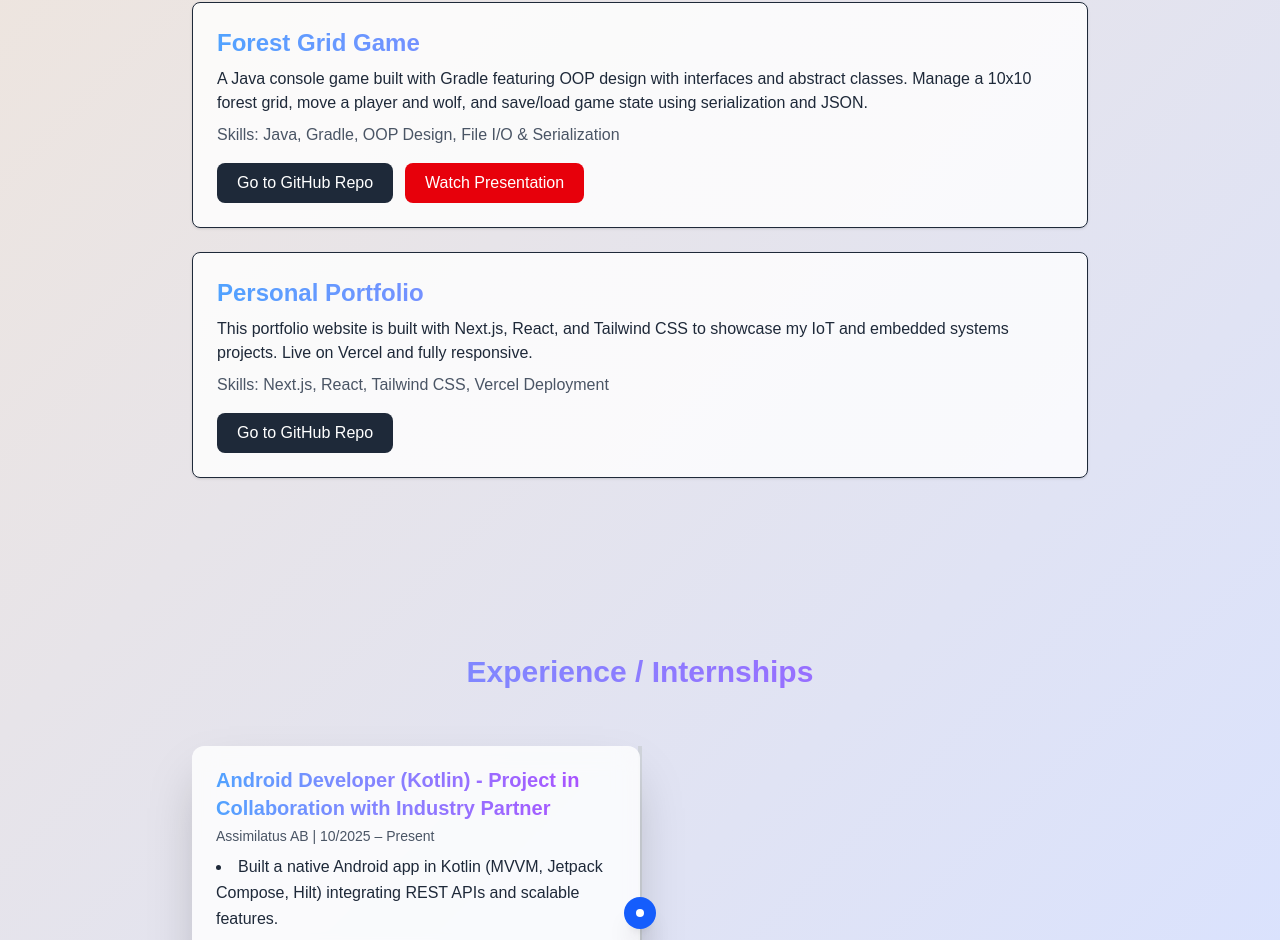
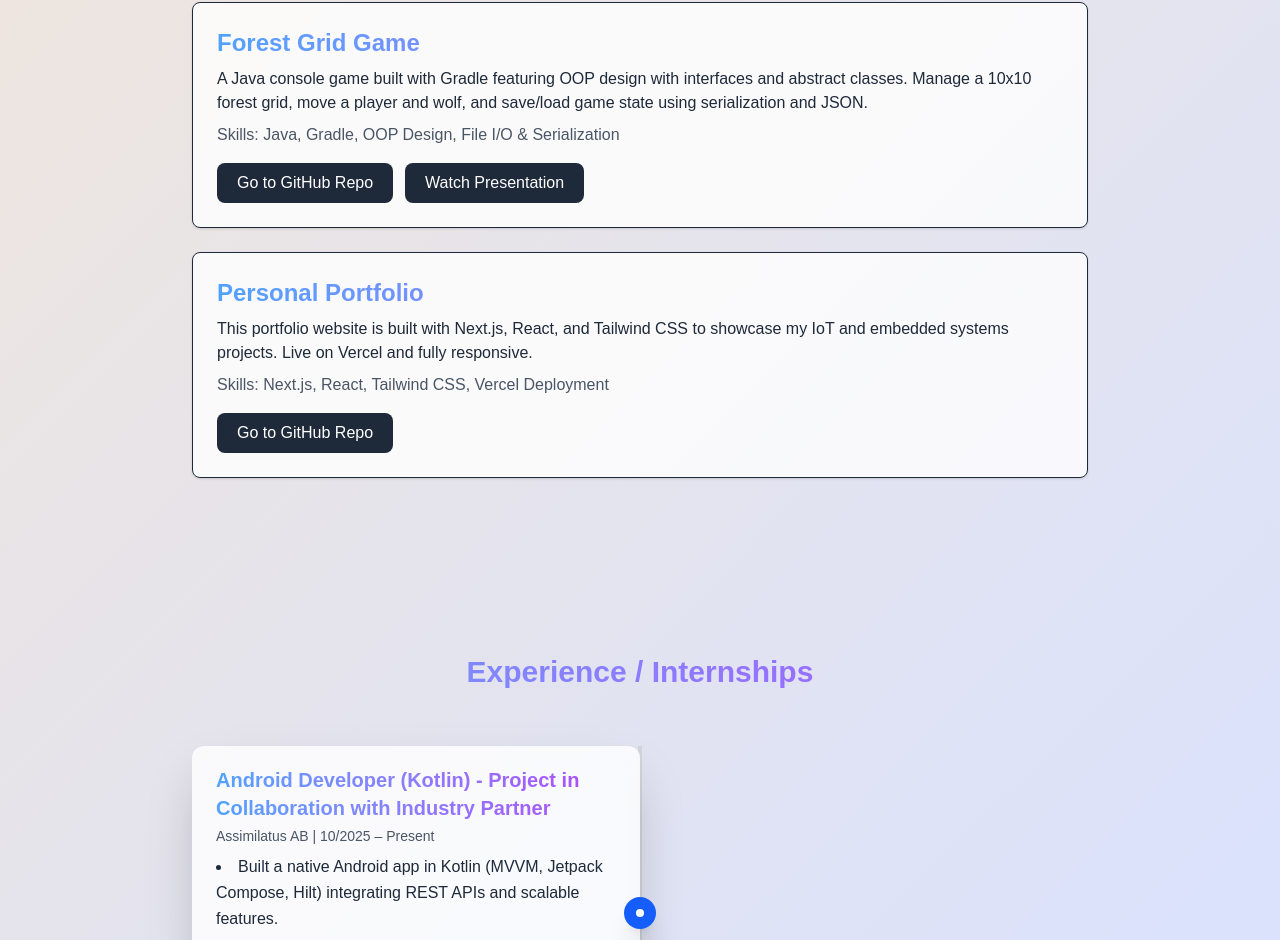
Before and after one commit to Shwetha-org/Portfolio, a Next.js app: page / in a window 1280 px wide. Shown: the part 2504-3444 px from the top of the page. Built offline with nearby package versions, Linux system fonts and the light colour scheme.

Commit message:
colour change for presentation button

```diff
--- a/app/page.tsx
+++ b/app/page.tsx
@@ -221,7 +221,7 @@ export default function Home() {
                     <a
                       href={project.video}
                       target="_blank"
-                      className="bg-red-600 text-white px-5 py-2 rounded-lg hover:bg-red-700 transition"
+                      className="bg-gray-800 text-white px-5 py-2 rounded-lg hover:bg-red-700 transition"
                     >
                       Watch Presentation
                     </a>
```
